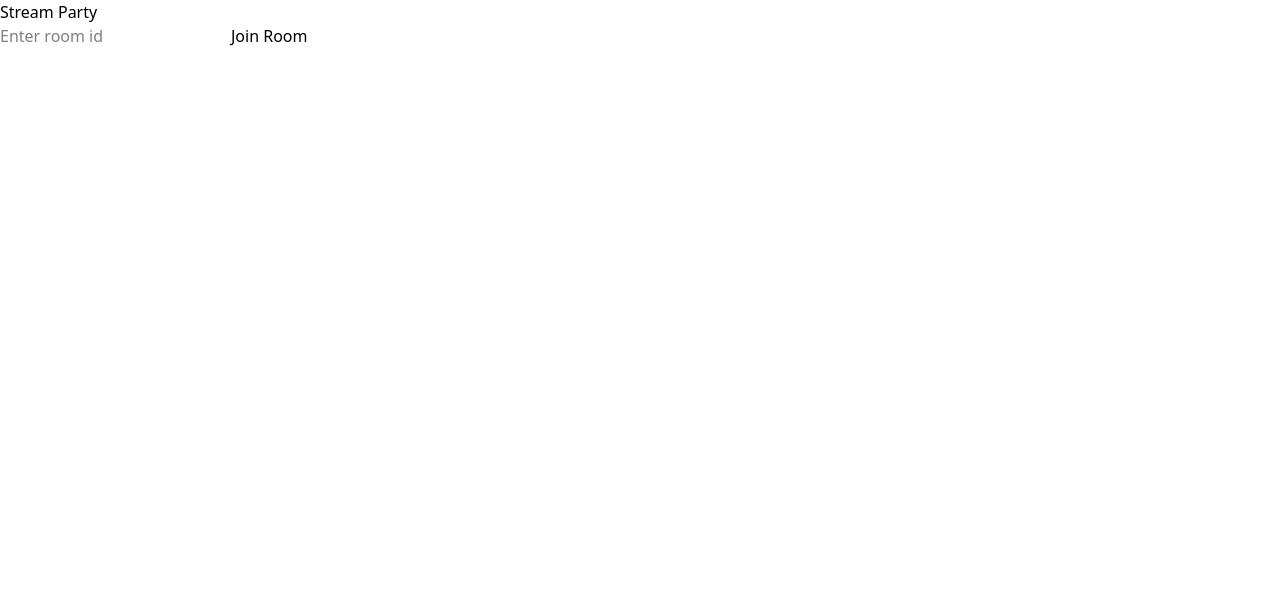
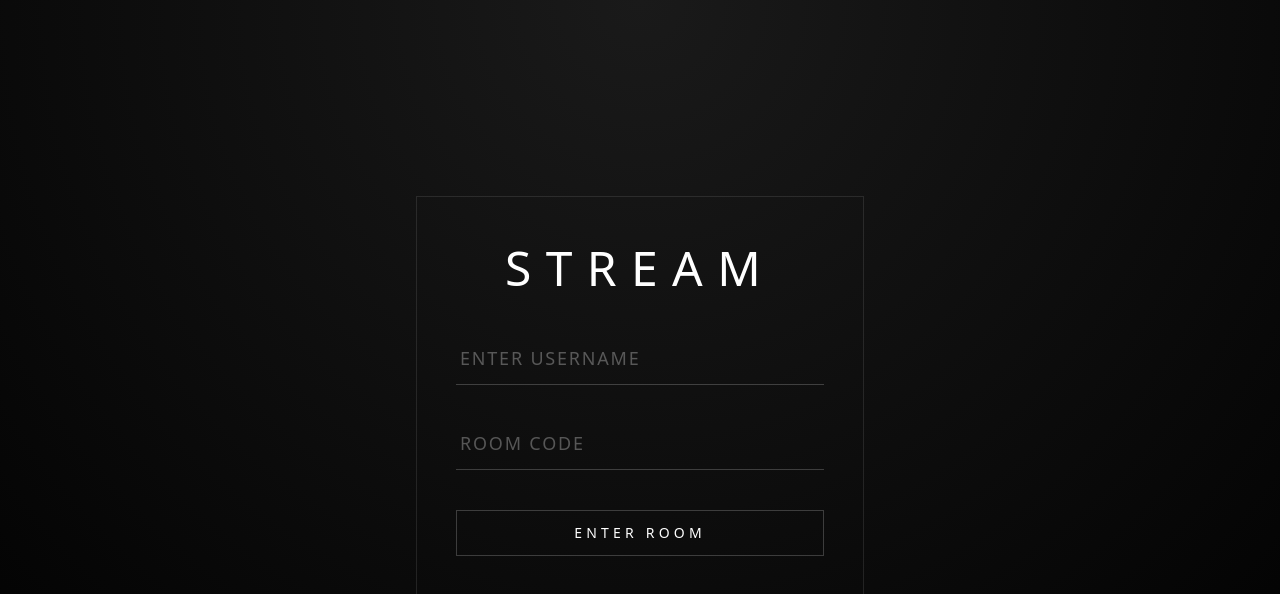
Before and after one commit to Kanchie-Vaghela/stream-party, a React (Vite) app in the folder client/: page / in a window 1280 px wide. Shown: the top 594 px of the page. Built offline with nearby package versions, Linux system fonts and the light colour scheme; no server answers.

Commit message:
minimal ui tweaks and implement username system

```diff
--- a/client/src/pages/Home.jsx
+++ b/client/src/pages/Home.jsx
@@ -3,22 +3,74 @@ import { useNavigate } from "react-router-dom";
 
 export default function Home() {
   const [roomId, setRoomId] = useState("");
+  const [username, setUsername] = useState("");
+
   const navigate = useNavigate();
 
+  // const handleJoin = () => {
+  //   if (!roomId) return;
+  //   navigate(`/room/${roomId}`);
+  // };
   const handleJoin = () => {
-    if (!roomId) return;
-    navigate(`/room/${roomId}`);
+  if (!roomId || !username) return;
+  navigate(`/room/${roomId}`, {
+    state: { username },
+  });
 };
 
+
   return (
-    <div>
-      <h1>Stream Party</h1>
+
+
+   <div className="min-h-screen flex items-center justify-center bg-[radial-gradient(circle_at_top,_#1a1a1a,_#000)] text-white">
+  <div className="w-full max-w-md px-10 py-12 relative">
+
+    {/* subtle frame */}
+    <div className="absolute inset-0 border border-white/10 rounded-none pointer-events-none" />
+    <div className="absolute inset-0 -z-10 blur-2xl bg-cyan-500/10" />
+
+    <h1 className="text-5xl font-light tracking-[0.3em] text-center mb-10">
+      STREAM
+    </h1>
     <input
-        placeholder="Enter room id"
+  placeholder="ENTER USERNAME"
+  value={username}
+  onChange={(e) => setUsername(e.target.value)}
+  className="w-full bg-transparent border-b border-white/20
+                 px-1 py-3 mb-8
+                 text-lg tracking-widest uppercase
+                 placeholder-white/30
+                 focus:outline-none focus:border-cyan-400
+                 transition-colors"
+/>
+
+
+    <input
+      placeholder="ROOM CODE"
       value={roomId}
       onChange={(e) => setRoomId(e.target.value)}
+      className="w-full bg-transparent border-b border-white/20
+                 px-1 py-3 mb-8
+                 text-lg tracking-widest uppercase
+                 placeholder-white/30
+                 focus:outline-none focus:border-cyan-400
+                 transition-colors"
     />
-      <button onClick={handleJoin}>Join Room</button>
+
+    <button
+      onClick={handleJoin}
+      className="w-full py-3 mt-2
+                 border border-white/20
+                 text-sm tracking-[0.3em] uppercase
+                 hover:border-cyan-400 hover:text-cyan-400
+                 transition-all"
+    >
+      Enter Room
+    </button>
+
   </div>
+</div>
+
+
   );
 }
--- a/client/src/pages/Room.jsx
+++ b/client/src/pages/Room.jsx
@@ -1,11 +1,13 @@
 import socket from "../socket";
 import { useEffect, useState, useRef } from "react";
-import { useParams } from "react-router-dom";
+import { useParams, useLocation } from "react-router-dom";
 
 const Room = () => {
   let isSyncing = false;
   const isSyncingRef = useRef(false);
   const { roomId } = useParams();
+  const location = useLocation();
+  const username = location.state?.username || "anonymous";
 
   const [youtubeUrl, setYoutubeUrl] = useState("");
   const [videoId, setVideoId] = useState("dQw4w9WgXcQ"); // default
@@ -149,49 +151,92 @@ const Room = () => {
 
   return (
     <>
-      <div>
-        <h1>Stream Application</h1>
+      {/* header */}
+      <div className="px-8 py-6 bg-black border-b border-white/10">
+        <h1 className="text-2xl tracking-[0.4em]  font-light uppercase text-white/90">
+          Stream Application
+        </h1>
       </div>
 
-      {/* chat history display */}
-      <div>
+      {/* main layout */}
+      <div className="grid grid-cols-3 gap-6 px-8 py-6 min-h-[calc(100vh-80px)] bg-black text-white">
+        {/* video panel */}
+        <div className="col-span-2 flex flex-col border border-white/10">
+          {/* video controls */}
+          <div className="p-4 border-b border-white/10 flex gap-4">
+            <input
+              placeholder="PASTE YOUTUBE LINK"
+              value={youtubeUrl}
+              onChange={(e) => setYoutubeUrl(e.target.value)}
+              className="flex-1 bg-transparent border-b border-white/20
+                     px-2 py-2 text-sm tracking-widest uppercase
+                     placeholder-white/30 focus:outline-none
+                     focus:border-cyan-400 transition-colors"
+            />
+            <button
+              onClick={handleLoadVideo}
+              className="px-6 py-2 border border-white/20
+                     text-xs tracking-[0.3em] uppercase
+                     hover:border-cyan-400 hover:text-cyan-400
+                     transition-all"
+            >
+              Load
+            </button>
+          </div>
+
+          {/* video player */}
+          <div className="flex-1 flex items-center justify-center bg-black">
+            <div id="player" />
+          </div>
+        </div>
+
+
+        {/* chat panel */}
+        <div className="col-span-1 flex flex-col border border-white/10">
+
+          {/* chat history */}
+          <div className="flex-1 p-4 space-y-3 overflow-y-auto text-sm">
             {chathistory.map((msg, index) => (
-          <div key={index}>
-            <strong>{msg.username}:</strong> {msg.message}
+              <div key={index} className="text-white/80">
+                <span className="text-cyan-400 tracking-wide">
+                  {msg.username}
+                </span>
+                <span className="ml-2">{msg.message}</span>
               </div>
             ))}
           </div>
 
-      {/* message input and send button */}
-      <div>
+          {/* message input */}
+          <div className="border-t border-white/10 p-4 flex gap-3">
             <input
               type="text"
-          placeholder="type your message..."
+              placeholder="TYPE MESSAGE"
               value={message}
               onChange={(e) => setMessage(e.target.value)}
+              className="flex-1 bg-transparent border-b border-white/20
+                     px-2 py-2 text-sm tracking-widest uppercase
+                     placeholder-white/30 focus:outline-none
+                     focus:border-cyan-400 transition-colors"
             />
             <button
               onClick={() => {
                 socket.emit("chat:message", {
                   roomId: roomId,
-              username: "kanchi",
+                  username: username,
                   message: message,
                 });
                 setMessage("");
               }}
+              className="px-4 py-2 border border-white/20
+                     text-xs tracking-[0.3em] uppercase
+                     hover:border-cyan-400 hover:text-cyan-400
+                     transition-all"
             >
               Send
             </button>
           </div>
-
-      {/* video stream */}
-      <input
-        placeholder="Paste YouTube link"
-        value={youtubeUrl}
-        onChange={(e) => setYoutubeUrl(e.target.value)}
-      />
-      <button onClick={handleLoadVideo}>Load</button>
-      <div id="player"></div>
+        </div>
+      </div>
     </>
   );
 };
```
Lines whose indentation alone changed are shown as unchanged.
